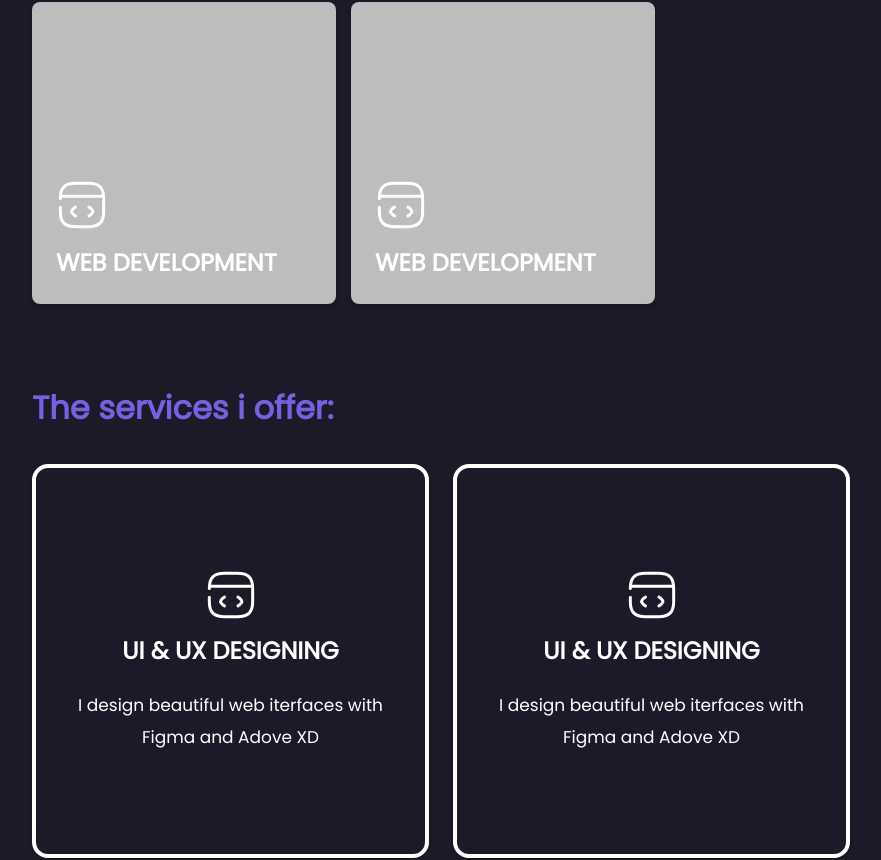
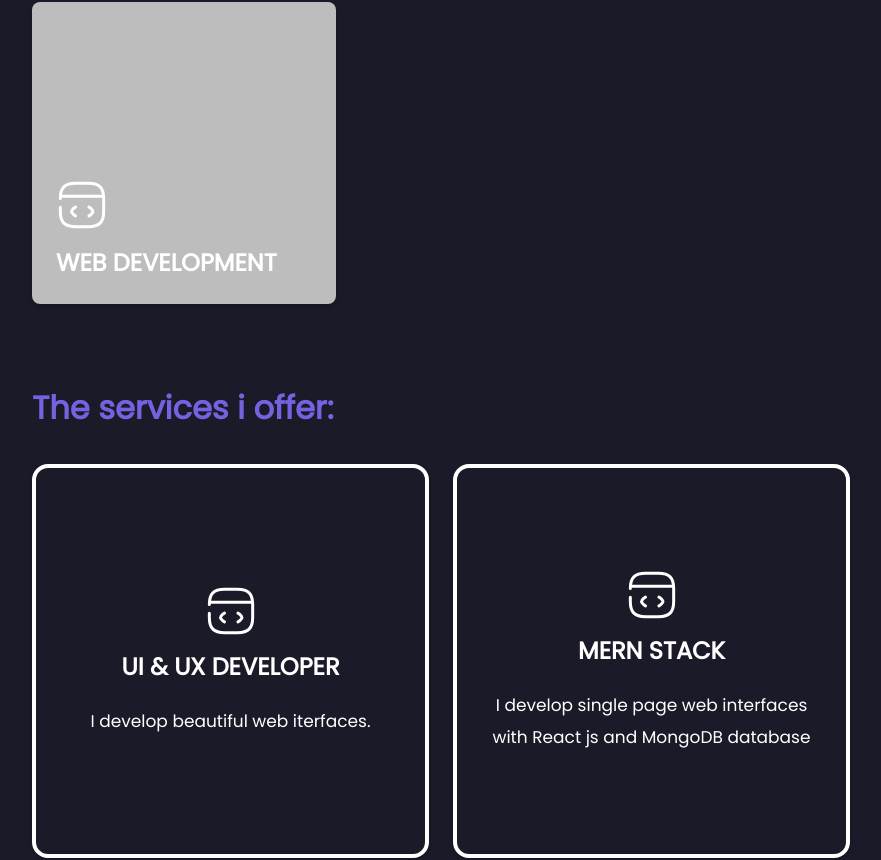
Before and after one commit to AnkitTomar2312/MyPortfolio, a React (Create React App) app in the folder client/: page / in a window 1280 px wide. Shown: the part 1299-2159 px from the top of the page, without its empty margins (104-985 px from the left). Built offline with nearby package versions, Linux system fonts and the light colour scheme.

Commit message:
inner routing is completed

```diff
--- a/client/src/App.js
+++ b/client/src/App.js
@@ -1,16 +1,40 @@
+import { React, useRef } from "react";
 import Aboutme from "./components/AboutMe/Aboutme";
 import Banner from "./components/Banner/Banner";
 import Connect from "./components/Connect/Connect";
 import NavBar from "./components/NavBar/NavBar";
 import Projects from "./components/Projects/Projects";
 function App() {
+  const bannerRef = useRef(null);
+  const aboutMeRef = useRef(null);
+  const projectsRef = useRef(null);
+  const connectRef = useRef(null);
+
+  const scrollToRef = (ref) => {
+    switch (ref) {
+      case "banner":
+        bannerRef.current.scrollIntoView({ behavior: "smooth" });
+        break;
+      case "aboutMe":
+        aboutMeRef.current.scrollIntoView({ behavior: "smooth" });
+        break;
+      case "projects":
+        projectsRef.current.scrollIntoView({ behavior: "smooth" });
+        break;
+      case "connect":
+        connectRef.current.scrollIntoView({ behavior: "smooth" });
+        break;
+      default:
+        break;
+    }
+  };
   return (
     <div style={{ width: "100vw", height: "auto", backgroundColor: "#1a1a29" }}>
-      <NavBar />
-      <Banner />
-      <Aboutme />
-      <Projects />
-      <Connect />
+      <NavBar scrollToRef={scrollToRef} />
+      <Banner innerRef={bannerRef} />
+      <Aboutme innerRef={aboutMeRef} />
+      <Projects innerRef={projectsRef} />
+      <Connect innerRef={connectRef} />
     </div>
   );
 }
--- a/client/src/components/AboutMe/Aboutme.js
+++ b/client/src/components/AboutMe/Aboutme.js
@@ -1,11 +1,7 @@
 import React from "react";
 import "./Aboutme.css";
-const Aboutme = () => {
+const Aboutme = ({ innerRef }) => {
   const data = [
-    {
-      icon: "./assets/icons/webdev.svg",
-      name: "WEB DEVELOPMENT",
-    },
     {
       icon: "./assets/icons/webdev.svg",
       name: "WEB DEVELOPMENT",
@@ -14,37 +10,17 @@ const Aboutme = () => {
   const services = [
     {
       icon: "./assets/icons/webdev.svg",
-      title: "UI & UX DESIGNING",
-      info: "I design beautiful web iterfaces with Figma and Adove XD",
+      title: "UI & UX DEVELOPER",
+      info: "I develop beautiful web iterfaces.",
     },
     {
       icon: "./assets/icons/webdev.svg",
-      title: "UI & UX DESIGNING",
-      info: "I design beautiful web iterfaces with Figma and Adove XD",
-    },
-    {
-      icon: "./assets/icons/webdev.svg",
-      title: "UI & UX DESIGNING",
-      info: "I design beautiful web iterfaces with Figma and Adove XD",
-    },
-    {
-      icon: "./assets/icons/webdev.svg",
-      title: "UI & UX DESIGNING",
-      info: "I design beautiful web iterfaces with Figma and Adove XD",
-    },
-    {
-      icon: "./assets/icons/webdev.svg",
-      title: "UI & UX DESIGNING",
-      info: "I design beautiful web iterfaces with Figma and Adove XD",
-    },
-    {
-      icon: "./assets/icons/webdev.svg",
-      title: "UI & UX DESIGNING",
-      info: "I design beautiful web iterfaces with Figma and Adove XD",
+      title: "MERN STACK",
+      info: "I develop single page web interfaces with React js and MongoDB database ",
     },
   ];
   return (
-    <div className="About-wrapper">
+    <div ref={innerRef} className="About-wrapper">
       <div>
         <p className="Aboutme-text">About me:</p>
         <p className="Aboutme-desc">
--- a/client/src/components/Banner/Banner.js
+++ b/client/src/components/Banner/Banner.js
@@ -1,9 +1,9 @@
 import React from "react";
 import "./Banner.css";
 import Typewriter from "../typewritter";
-const Banner = () => {
+const Banner = ({ innerRef }) => {
   return (
-    <div style={{ position: "relative" }}>
+    <div ref={innerRef} style={{ position: "relative" }}>
       <div className="BannerParent">
         <div className="intro">
           <p
--- a/client/src/components/Connect/Connect.js
+++ b/client/src/components/Connect/Connect.js
@@ -1,9 +1,9 @@
 import React from "react";
 import "./Connect.css";
 
-const Connect = () => {
+const Connect = ({ innerRef }) => {
   return (
-    <div className="Connect-wrapper">
+    <div ref={innerRef} className="Connect-wrapper">
       <div className="Connect-wrapper-div">
         <div>
           <p
--- a/client/src/components/NavBar/NavBar.js
+++ b/client/src/components/NavBar/NavBar.js
@@ -1,16 +1,15 @@
-import React, { useState } from "react";
+import React, { useState, useRef } from "react";
 import "./NavBar.css";
-const Navbar = () => {
-  const [color, setColor] = useState("#fff");
+const Navbar = ({ scrollToRef }) => {
   return (
     <>
       <div className="NavParent">
         <div className="NavChild1">Ankit Tomar</div>
         <div className="NavChild2">
-          <p>Home</p>
-          <p>About</p>
-          <p>Projects</p>
-          <p>Contact</p>
+          <p onClick={() => scrollToRef("banner")}>Home</p>
+          <p onClick={() => scrollToRef("aboutMe")}>About</p>
+          <p onClick={() => scrollToRef("projects")}>Projects</p>
+          <p onClick={() => scrollToRef("connect")}>Contact</p>
         </div>
       </div>
     </>
--- a/client/src/components/Projects/Projects.js
+++ b/client/src/components/Projects/Projects.js
@@ -1,14 +1,7 @@
 import React from "react";
 import "./Projects.css";
-const Projects = () => {
+const Projects = ({ innerRef }) => {
   const projects = [
-    {
-      image: "./assets/images/tomify.png",
-      title: "Tomify-Music Player",
-      info: "A music player develop using only HTML, CSS, JS.",
-      github: "https://github.com/AnkitTomar2312/Tomify-Musicplayer.git",
-      live: "https://ankittomar2312.github.io/Tomify-Musicplayer/",
-    },
     {
       image: "./assets/images/tomify.png",
       title: "Tomify-Music Player",
@@ -18,7 +11,7 @@ const Projects = () => {
     },
   ];
   return (
-    <div className="Project-wrapper">
+    <div ref={innerRef} className="Project-wrapper">
       <p
         style={{
           color: "#7562E0",
```
